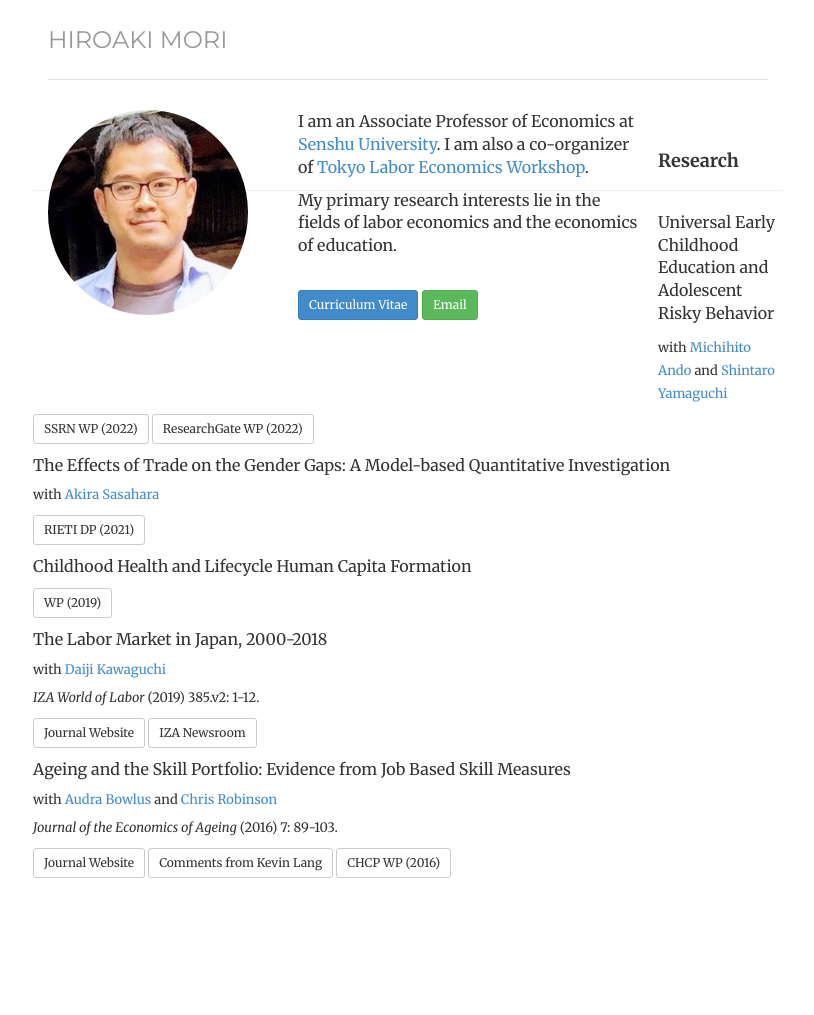
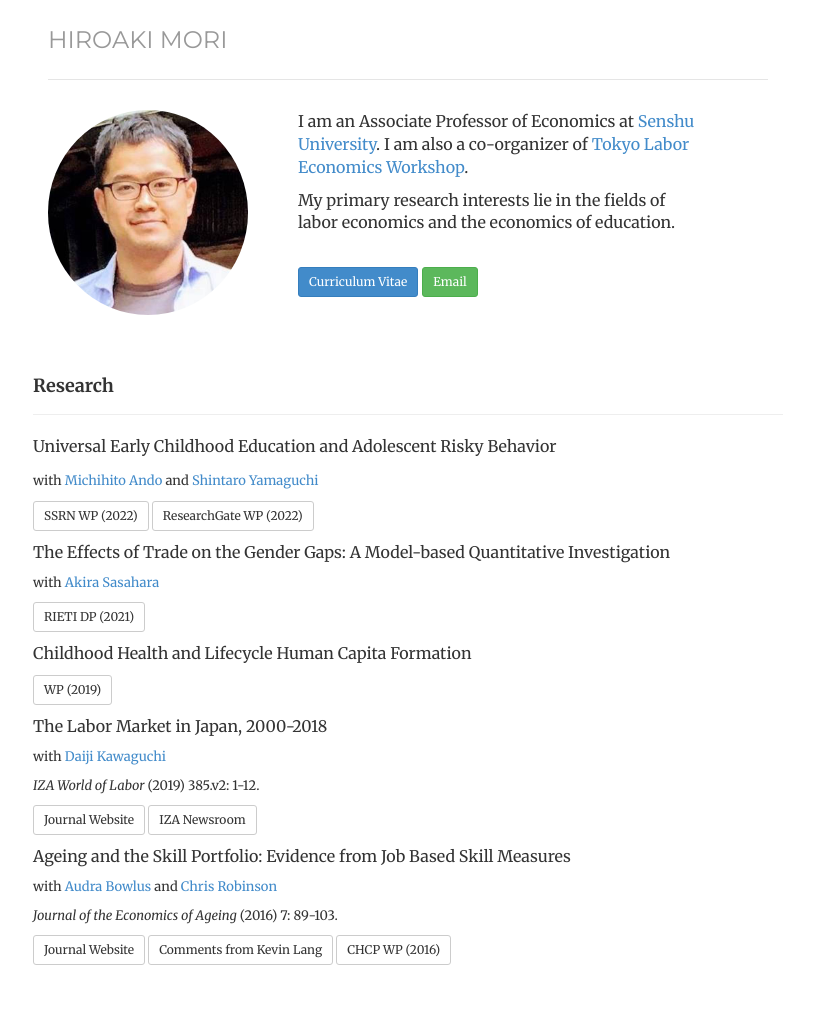
Before and after one commit to morihiroaki/morihiroaki.github.io, a Jekyll site: the page built from index.html, in a window 1280 px wide. Shown: the whole page, without its empty margins (232-1046 px from the left). Built offline with Jekyll 4.4.1, drawn with Linux system fonts in a browser that asks for light colours; before the commit the page ends 928 px from its top, so only the background shows below that.

Commit message:
Update index.html

```diff
--- a/index.html
+++ b/index.html
@@ -15,7 +15,7 @@
 </div>
 
 <div class="box text-left">
-<div class='col-sm-6'>
+<div class='col-sm-7'>
 <p><font size="3"> I am an Associate Professor of Economics at
  <a href="https://www.senshu-u.ac.jp/english/learn/economics/" target="_blank" title="Link">Senshu University</a>.
  I am also a co-organizer of <a href="https://sites.google.com/site/tokyolaborwkshp/home" target="_blank" title="Link">Tokyo Labor Economics Workshop</a>.
@@ -28,10 +28,6 @@
 </div>
 </div>
 
-<div class="box text-left">
-<div class='col-sm-1'>
-</div>
-</div>
 
 <a name="Research"></a>
 <div class="page-header">
```
